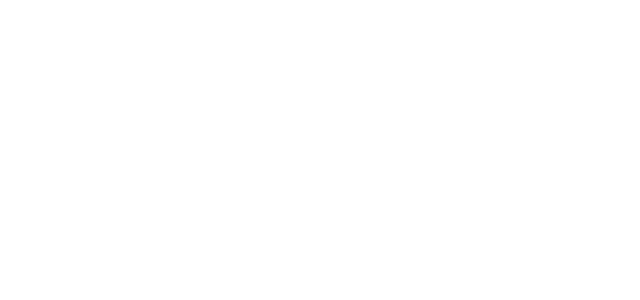
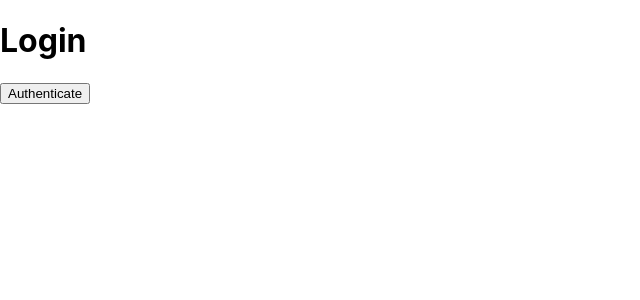
Before and after one commit to Eelli002/PERN_Authorization, a React (Create React App) app in the folder client/: page /login in a window 1280 px wide. Shown: the top 300 px of the page, without its empty margins (0-640 px from the left). Built offline with nearby package versions, Linux system fonts and the light colour scheme; the HTML template or start-up script is replaced by a standard one.

Commit message:
React Router v6 fixes

```diff
--- a/client/src/App.js
+++ b/client/src/App.js
@@ -1,19 +1,32 @@
-import React from 'react';
+import React, { useState } from 'react';
 import './App.css';
-import { BrowserRouter as Router, Routes, Route, Redirect } from 'react-router-dom';
+import { BrowserRouter as Router, Routes, Route, Navigate } from 'react-router-dom';
 import Dashboard from './components/dashboard';
 import Login from './components/login';
 import Register from './components/register';
 
 function App() {
+  const [is_authenticated, set_is_authenticated] = useState(false);
+
+  const Set_Auth = bool => set_is_authenticated(bool);
+
   return (
     <>
       <Router>
         <div className='container'>
           <Routes>
-            <Route exact path='/login' />
-            <Route exact path='/register' />
-            <Route exact path='/dashboard' />
+            <Route
+              path='/login'
+              element={ !is_authenticated ? <Login Set_Auth={Set_Auth}/> : <Navigate to='/dashboard'/> } >
+            </Route>
+            <Route
+              path='/register'
+              element={ !is_authenticated ? <Register Set_Auth={Set_Auth}/> : <Navigate to='/dashboard'/> }>
+            </Route>
+            <Route
+              path='/dashboard'
+              element={ is_authenticated ? <Dashboard Set_Auth={Set_Auth}/> : <Navigate to='/login'/> }>
+            </Route>
           </Routes>
         </div>
       </Router>
--- a/client/src/components/dashboard.js
+++ b/client/src/components/dashboard.js
@@ -1,9 +1,10 @@
 import React from 'react';
 
-const Dashboard = () => {
+const Dashboard = ({ Set_Auth }) => {
     return (
         <>
             <h1>Dashboard</h1>
+            <button onClick={() => Set_Auth(false)}>Log Out</button>
         </>
     )
 }
--- a/client/src/components/login.js
+++ b/client/src/components/login.js
@@ -1,9 +1,10 @@
 import React from 'react';
 
-const Login = () => {
+const Login = ({ Set_Auth }) => {
     return (
         <>
             <h1>Login</h1>
+            <button onClick={ () => Set_Auth(true) }>Authenticate</button>
         </>
     )
 }
--- a/client/src/components/register.js
+++ b/client/src/components/register.js
@@ -3,9 +3,10 @@ import React from 'react';
 const Register = () => {
     return (
         <>
+            <div></div>
             <h1>Register</h1>
         </>
-    )
+    );
 }
 
 export default Register;
```
